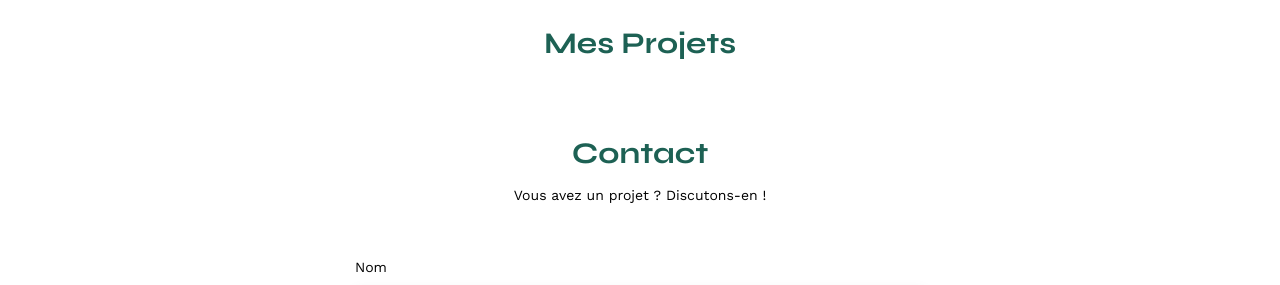
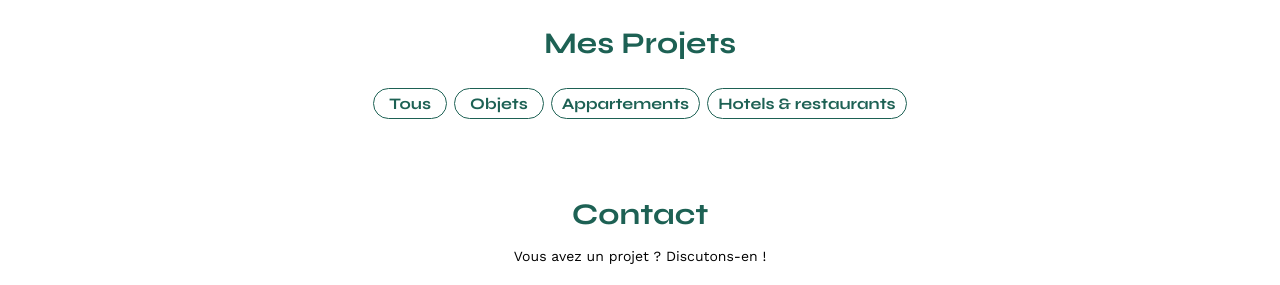
Before and after one commit to prescilliao/Sophie-Bluel, a plain HTML site: page FrontEnd/index.html in a window 1280 px wide. Shown: the part 507-792 px from the top of the page. Drawn offline with nearby package versions, Linux system fonts and the light colour scheme; no server answers.

Commit message:
creation div pour mettre les boutons du filtre + creation des boutons en js

```diff
--- a/FrontEnd/assets/script.js
+++ b/FrontEnd/assets/script.js
@@ -21,3 +21,36 @@ fetch("http://localhost:5678/api/works")
       Projet.appendChild(Titre);
     });
   });
+
+// recuperation de la div ou il y aura les boutons du filtre
+const BoutonBox = document.querySelector(".containerbouton");
+
+// creation du bouton Tous
+const BoutonTous = document.createElement("button");
+BoutonTous.innerHTML = "Tous";
+BoutonTous.classList.add("style");
+BoutonTous.classList.add("paddingOne");
+
+// creation du bouton Objets
+const BoutonObjet = document.createElement("button");
+BoutonObjet.innerHTML = "Objets";
+BoutonObjet.classList.add("style");
+BoutonObjet.classList.add("paddingOne");
+
+// cration du bouton Appartement
+const BoutonAppartement = document.createElement("button");
+BoutonAppartement.innerHTML = "Appartements";
+BoutonAppartement.classList.add("style");
+BoutonAppartement.classList.add("paddingTwo");
+
+// creation du bouton Hotel et restaurant
+const BoutonHotelRestaurant = document.createElement("button");
+BoutonHotelRestaurant.innerHTML = "Hotels & restaurants";
+BoutonHotelRestaurant.classList.add("style");
+BoutonHotelRestaurant.classList.add("paddingTwo");
+
+// ajout des boutons dans la div
+BoutonBox.appendChild(BoutonTous);
+BoutonBox.appendChild(BoutonObjet);
+BoutonBox.appendChild(BoutonAppartement);
+BoutonBox.appendChild(BoutonHotelRestaurant);
--- a/FrontEnd/assets/style.css
+++ b/FrontEnd/assets/style.css
@@ -262,3 +262,30 @@ footer nav ul {
   justify-content: flex-end;
   margin: 2em;
 }
+
+/* ajout class */
+.containerbouton {
+  display: flex;
+  align-items: center;
+  justify-content: center;
+  margin-bottom: 30px;
+  gap: 7px;
+}
+.style {
+  border: solid 1px rgba(29, 97, 84, 1);
+  border-radius: 60px;
+  color: rgba(29, 97, 84, 1);
+  background-color: white;
+  font-family: "Syne";
+  font-weight: 700;
+  font-size: 16px;
+  align-items: center;
+}
+
+.paddingOne {
+  padding: 5px 15px;
+}
+
+.paddingTwo {
+  padding: 5px 10px;
+}
--- a/FrontEnd/index.html
+++ b/FrontEnd/index.html
@@ -14,7 +14,6 @@
     <link rel="stylesheet" href="./assets/style.css" />
   </head>
   <body>
-    <script src="./assets/script.js"></script>
     <header>
       <h1>Sophie Bluel <span>Architecte d'intérieur</span></h1>
       <nav>
@@ -52,6 +51,7 @@
       </section>
       <section id="portfolio">
         <h2>Mes Projets</h2>
+        <div class="containerbouton"></div>
         <div class="gallery">
           <!-- <figure>
             <img src="assets/images/abajour-tahina.png" alt="Abajour Tahina" />
@@ -151,5 +151,6 @@
         </ul>
       </nav>
     </footer>
+    <script src="./assets/script.js"></script>
   </body>
 </html>
```
Lines whose indentation alone changed are shown as unchanged.
